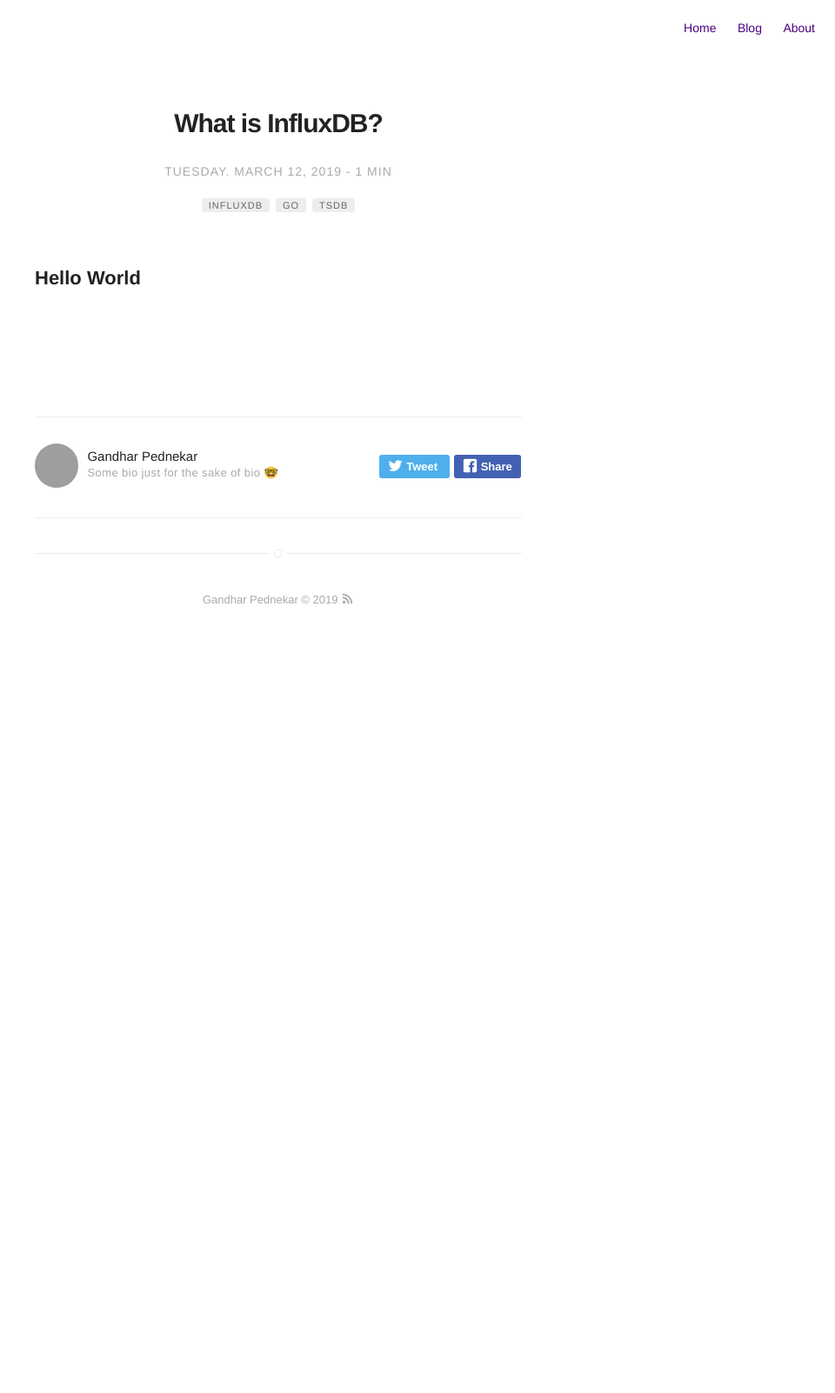
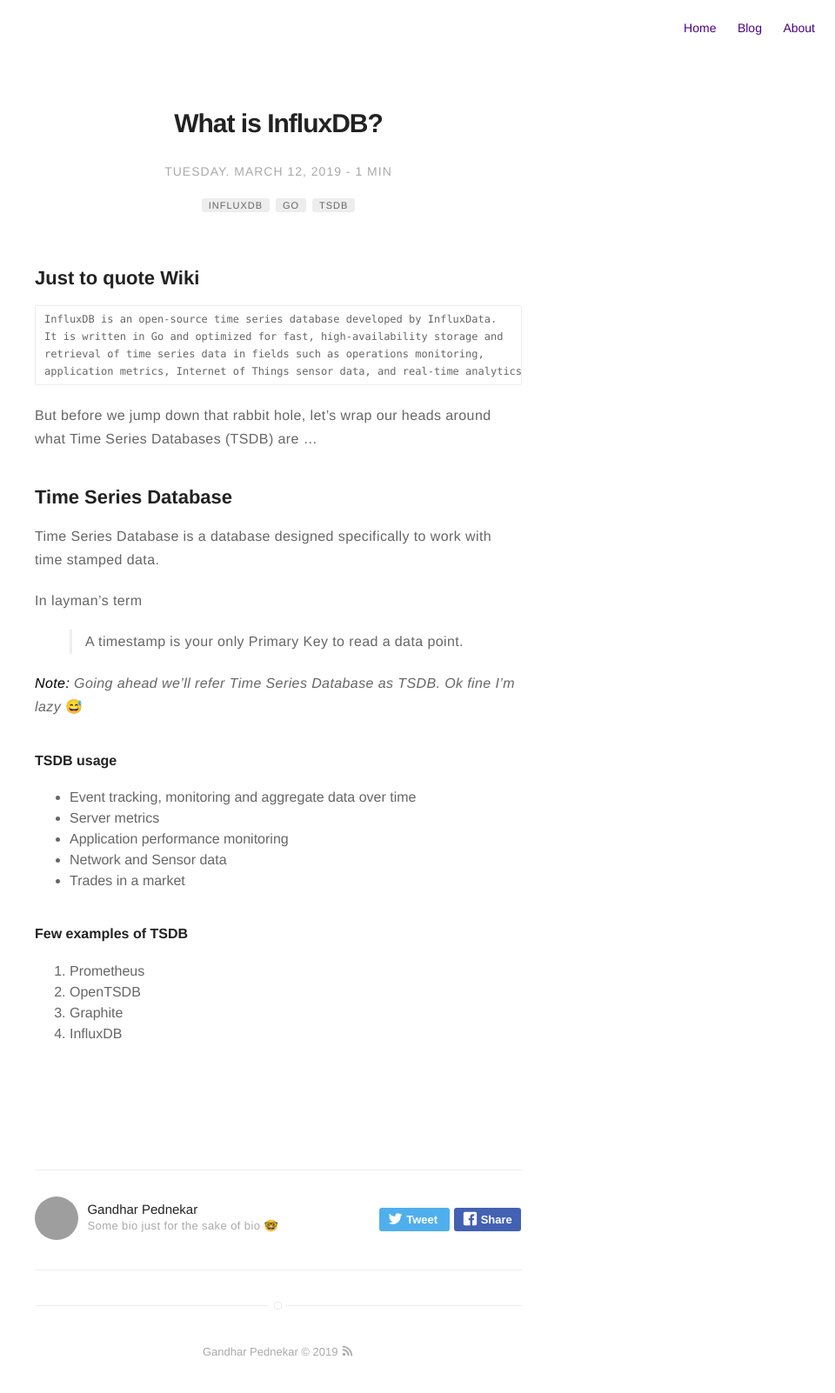
Before and after one commit to jinchuuriki91/jinchuuriki91.github.io, a Jekyll site: the page built from _posts/2019-03-12-influxdb.markdown, in a window 1280 px wide. Shown: the whole page at 87% size, without its empty margins (320-1280 px from the left). Built offline with Jekyll 4.4.1, drawn with Linux system fonts in a browser that asks for light colours; before the commit the page ends 900 px from its top, so only the background shows below that; grey boxes are pictures that could not be loaded.

Commit message:
influxdb blog phase 1

````diff
--- a/_posts/2019-03-12-influxdb.markdown
+++ b/_posts/2019-03-12-influxdb.markdown
@@ -13,4 +13,37 @@
 description: A brief look into what InfluxDB is
 ---
 
-## Hello World
+## Just to quote Wiki
+
+```
+InfluxDB is an open-source time series database developed by InfluxData.
+It is written in Go and optimized for fast, high-availability storage and
+retrieval of time series data in fields such as operations monitoring,
+application metrics, Internet of Things sensor data, and real-time analytics.
+```
+
+But before we jump down that rabbit hole, let's wrap our heads around
+what Time Series Databases (TSDB) are ...
+
+## Time Series Database
+
+Time Series Database is a database designed specifically to work with time stamped data.
+
+In layman's term
+> A timestamp is your only Primary Key to read a data point.
+
+_**Note:** Going ahead we'll refer Time Series Database as TSDB. Ok fine I'm lazy_ 😅
+
+
+#### TSDB usage
+* Event tracking, monitoring and aggregate data over time
+* Server metrics
+* Application performance monitoring
+* Network and Sensor data
+* Trades in a market
+
+#### Few examples of TSDB
+1. Prometheus
+1. OpenTSDB
+1. Graphite
+1. InfluxDB
````
Also changed, not shown: 1 other file.
